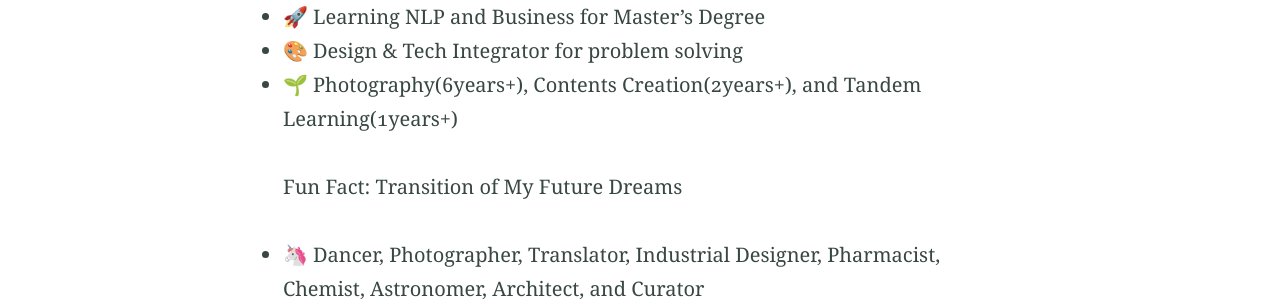
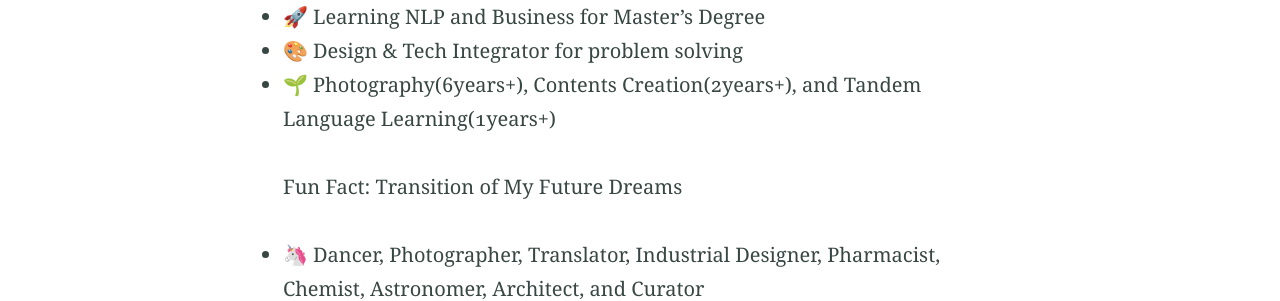
Before and after one commit to NaosFabrik/NaosFabrik.github.io, a Jekyll site: the page built from index.md, in a window 1280 px wide. Shown: the part 800-1101 px from the top of the page. Built offline with Jekyll 4.4.1, drawn with Linux system fonts in a browser that asks for light colours.

Commit message:
Update index.md

```diff
--- a/index.md
+++ b/index.md
@@ -10,7 +10,7 @@ I'm a software engineer with creative and multi-lingual backgrounds who especial
 - 🦊 Working as a full-time Software Engineer and Researcher at a R&D division
 - 🚀 Learning NLP and Business for Master's Degree
 - 🎨 Design & Tech Integrator for problem solving
-- 🌱 Photography(6years+), Contents Creation(2years+), and Tandem Learning(1years+)
+- 🌱 Photography(6years+), Contents Creation(2years+), and Tandem Language Learning(1years+)
 
 Fun Fact: Transition of My Future Dreams
 - 🦄 Dancer, Photographer, Translator, Industrial Designer, Pharmacist, Chemist, Astronomer, Architect, and Curator
```
